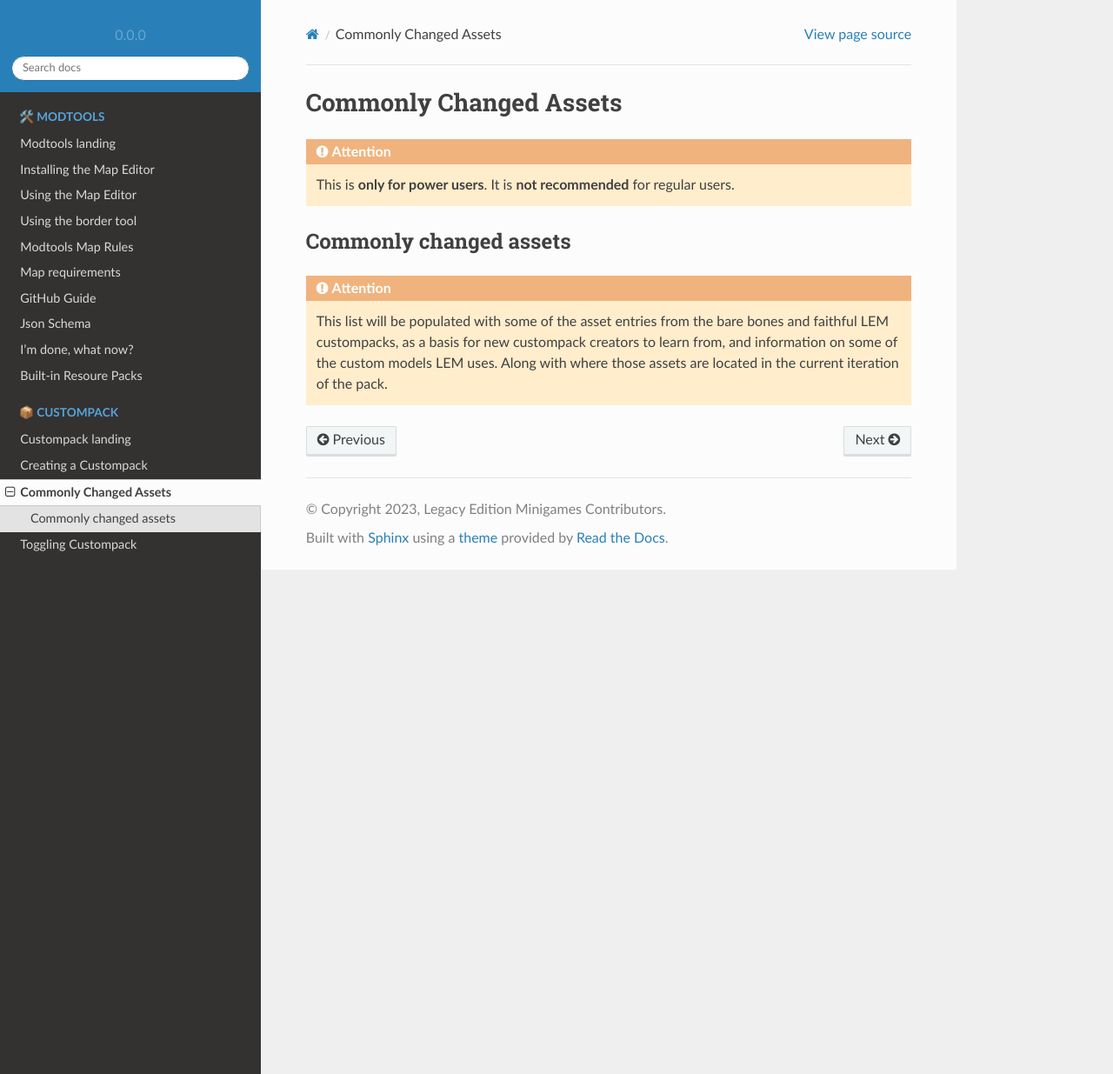
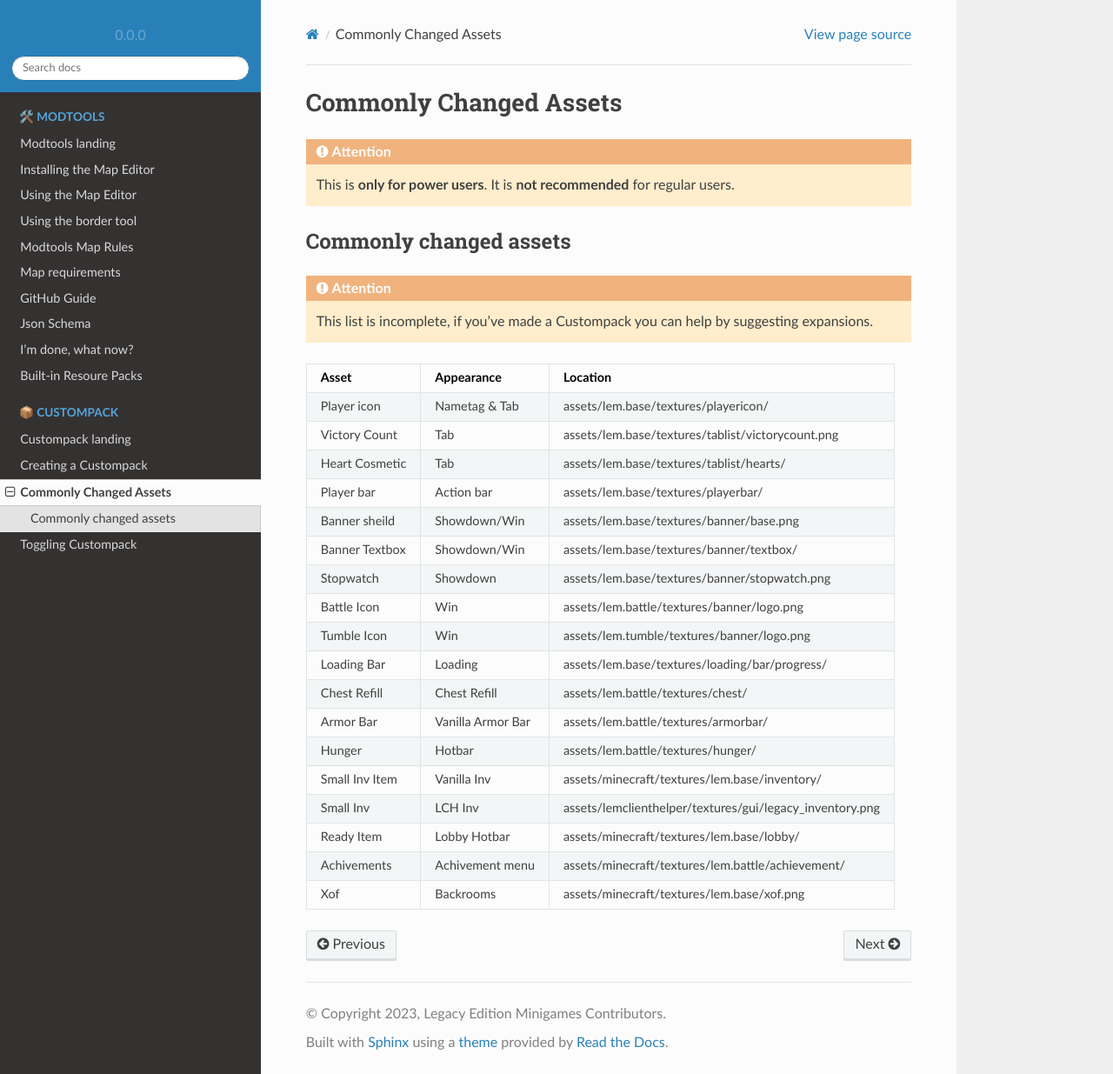
Before and after one commit to Legacy-Edition-Minigames/Documentation, a Sphinx documentation site: the page built from docs/source/custompack/commonassets.rst, in a window 1280 px wide and 1235 px high. Shown: the whole window at 87% size. Built offline with Sphinx 7.4.7 and the Read the Docs theme 2.0.0, drawn with Linux system fonts in a browser that asks for light colours.

Commit message:
Just some common ones

```diff
--- a/docs/source/custompack/commonassets.rst
+++ b/docs/source/custompack/commonassets.rst
@@ -9,6 +9,44 @@ Commonly Changed Assets
 Commonly changed assets
 ^^^^^^^^^^^^^^^^^^^^^
 .. attention::
-    This list will be populated with some of the asset entries from the bare bones and faithful
-    LEM custompacks, as a basis for new custompack creators to learn from, and information on some of the custom models LEM uses.
-    Along with where those assets are located in the current iteration of the pack.
+    This list is incomplete, if you've made a Custompack you can help by suggesting expansions.
+
++----------------+-------------------+----------------------------------------------------------+
+| Asset          | Appearance        | Location                                                 |
++================+===================+==========================================================+
+| Player icon    | Nametag & Tab     | assets/lem.base/textures/playericon/                     |
++----------------+-------------------+----------------------------------------------------------+
+| Victory Count  | Tab               | assets/lem.base/textures/tablist/victorycount.png        |
++----------------+-------------------+----------------------------------------------------------+
+| Heart Cosmetic | Tab               | assets/lem.base/textures/tablist/hearts/                 |
++----------------+-------------------+----------------------------------------------------------+
+| Player bar     | Action bar        | assets/lem.base/textures/playerbar/                      |
++----------------+-------------------+----------------------------------------------------------+
+| Banner sheild  | Showdown/Win      | assets/lem.base/textures/banner/base.png                 |
++----------------+-------------------+----------------------------------------------------------+
+| Banner Textbox | Showdown/Win      | assets/lem.base/textures/banner/textbox/                 |
++----------------+-------------------+----------------------------------------------------------+
+| Stopwatch      | Showdown          | assets/lem.base/textures/banner/stopwatch.png            |
++----------------+-------------------+----------------------------------------------------------+
+| Battle Icon    | Win               | assets/lem.battle/textures/banner/logo.png               |
++----------------+-------------------+----------------------------------------------------------+
+| Tumble Icon    | Win               | assets/lem.tumble/textures/banner/logo.png               |
++----------------+-------------------+----------------------------------------------------------+
+| Loading Bar    | Loading           | assets/lem.base/textures/loading/bar/progress/           |
++----------------+-------------------+----------------------------------------------------------+
+| Chest Refill   | Chest Refill      | assets/lem.battle/textures/chest/                        |
++----------------+-------------------+----------------------------------------------------------+
+| Armor Bar      | Vanilla Armor Bar | assets/lem.battle/textures/armorbar/                     |
++----------------+-------------------+----------------------------------------------------------+
+| Hunger         | Hotbar            | assets/lem.battle/textures/hunger/                       |
++----------------+-------------------+----------------------------------------------------------+
+| Small Inv Item | Vanilla Inv       | assets/minecraft/textures/lem.base/inventory/            |
++----------------+-------------------+----------------------------------------------------------+
+| Small Inv      | LCH Inv           | assets/lemclienthelper/textures/gui/legacy_inventory.png |
++----------------+-------------------+----------------------------------------------------------+
+| Ready Item     | Lobby Hotbar      | assets/minecraft/textures/lem.base/lobby/                |
++----------------+-------------------+----------------------------------------------------------+
+| Achivements    | Achivement menu   | assets/minecraft/textures/lem.battle/achievement/        |
++----------------+-------------------+----------------------------------------------------------+
+| Xof            | Backrooms         | assets/minecraft/textures/lem.base/xof.png               |
++----------------+-------------------+----------------------------------------------------------+
```
